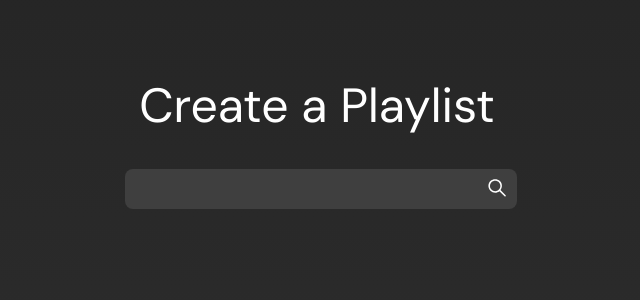
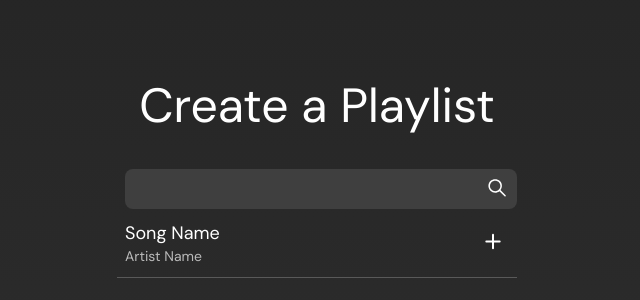
Before and after one commit to designerchloe/playlist-app, a React (Create React App) app: page / in a window 1280 px wide. Shown: the part 198-498 px from the top of the page, without its empty margins (323-963 px from the left). Built offline with nearby package versions, Linux system fonts and the light colour scheme.

Commit message:
Create track component & style it

```diff
--- a/src/App.js
+++ b/src/App.js
@@ -1,6 +1,7 @@
 import logo from './logo.svg';
 import './App.css';
 import SearchBar from './SearchBar';
+import Track from './Track';
 
 function App() {
   return (
@@ -8,6 +9,7 @@ function App() {
       <div className='main-column'>
         <h1>Create a Playlist</h1>
         <SearchBar />
+        <Track />
       </div>
     </div>
   );
--- /dev/null
+++ b/src/Track.js
@@ -0,0 +1,28 @@
+import React, { useState } from 'react';
+import styles from './Track.module.css';
+// import { ReactComponent as AddIcon } from './AddWhite.svg';
+// import addGreenIcon from './AddGreen.svg';
+
+const Track = () => {
+    const [isHovered, setIsHovered] = useState(false);
+
+    return (
+        <div
+        onMouseEnter={() => setIsHovered(true)}
+        onMouseLeave={() => setIsHovered(false)}
+        className={styles.container}>
+            <div className={styles.text}>
+                <p className={styles.song}>Song Name</p>
+                <p className={styles.artist}>Artist Name</p>
+            </div>
+            <button className={styles.button}>
+            <svg width="32" height="33" viewBox="0 0 32 33" fill='none' xmlns="http://www.w3.org/2000/svg">
+                <path d="M16 23.1507V9.81738" stroke={isHovered ? '#C8EC5C' : '#ffffff'} stroke-width="2" stroke-linecap="round"/>
+                <path d="M9.33463 16.4844L22.668 16.4844" stroke={isHovered ? '#C8EC5C' : '#ffffff'} stroke-width="2" stroke-linecap="round"/>
+            </svg>
+            </button>
+        </div>
+    )
+};
+
+export default Track;
--- /dev/null
+++ b/src/Track.module.css
@@ -0,0 +1,39 @@
+.container {
+    display: flex;
+    justify-content: space-between;
+    width: 100%;
+    border-bottom: 1px solid #595959;
+    padding: 12px 8px;
+}
+
+.container:hover {
+    border-bottom: 0px solid #000000;
+    background-color: #373737;
+    border-radius: 8px;
+}
+
+.text {
+    display: flex;
+    flex-direction: column;
+    gap: 2px;
+    margin: 0;
+}
+
+.song {
+    color: #fff;
+    font-size: 18px;
+    margin: 0;
+}
+
+.artist {
+    color: #BABABA;
+    font-size: 14px;
+    margin: 0;
+}
+
+.button {
+    background-color: rgba(0, 0, 0, 0);
+    border: 0px solid #000000;
+    margin: 0;
+    padding: 0;
+}
```
Also changed, not shown: src/SearchResults.js (added, +11 -0 lines), src/AddGreen.svg (added), src/AddWhite.svg (added).
